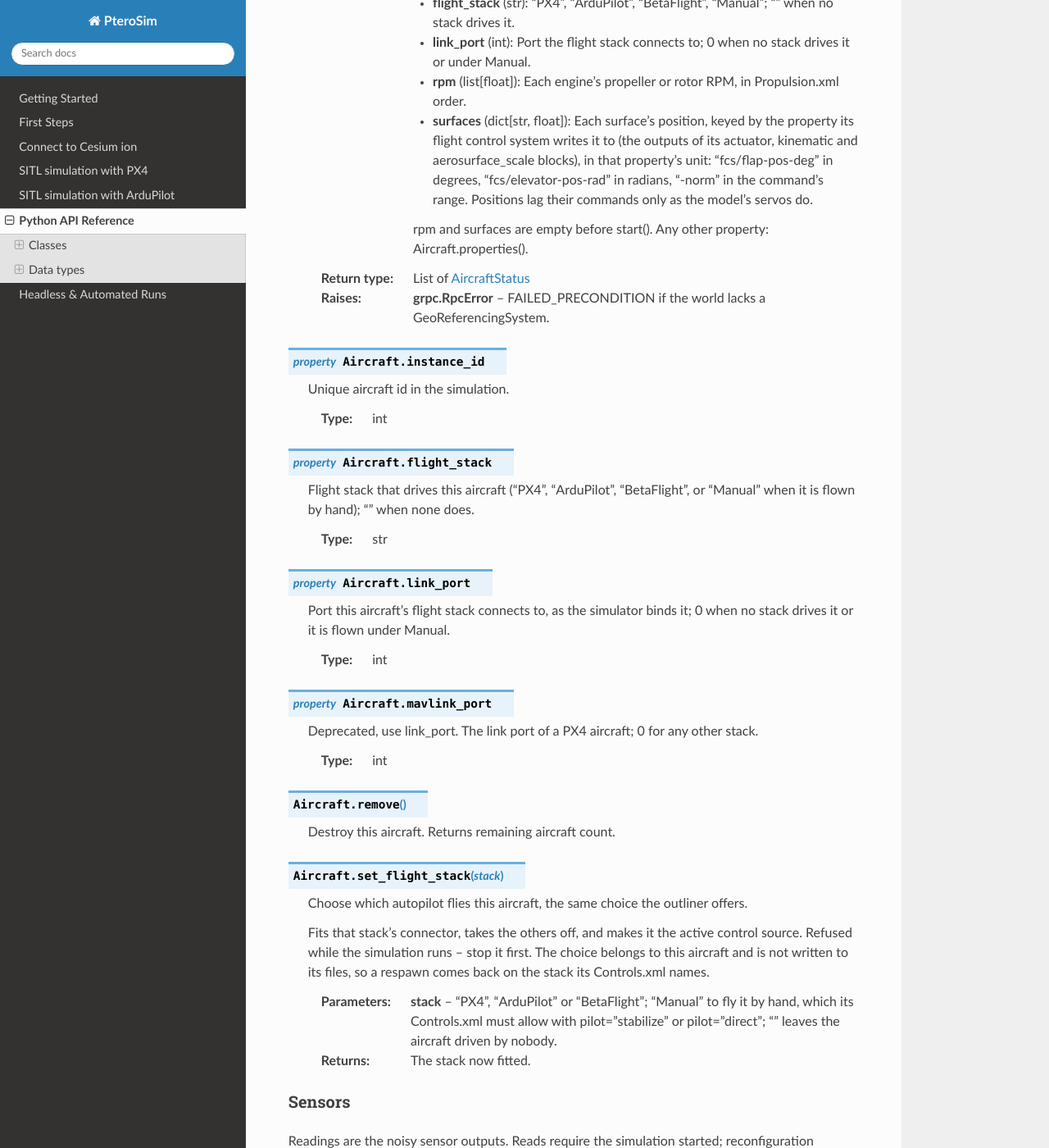
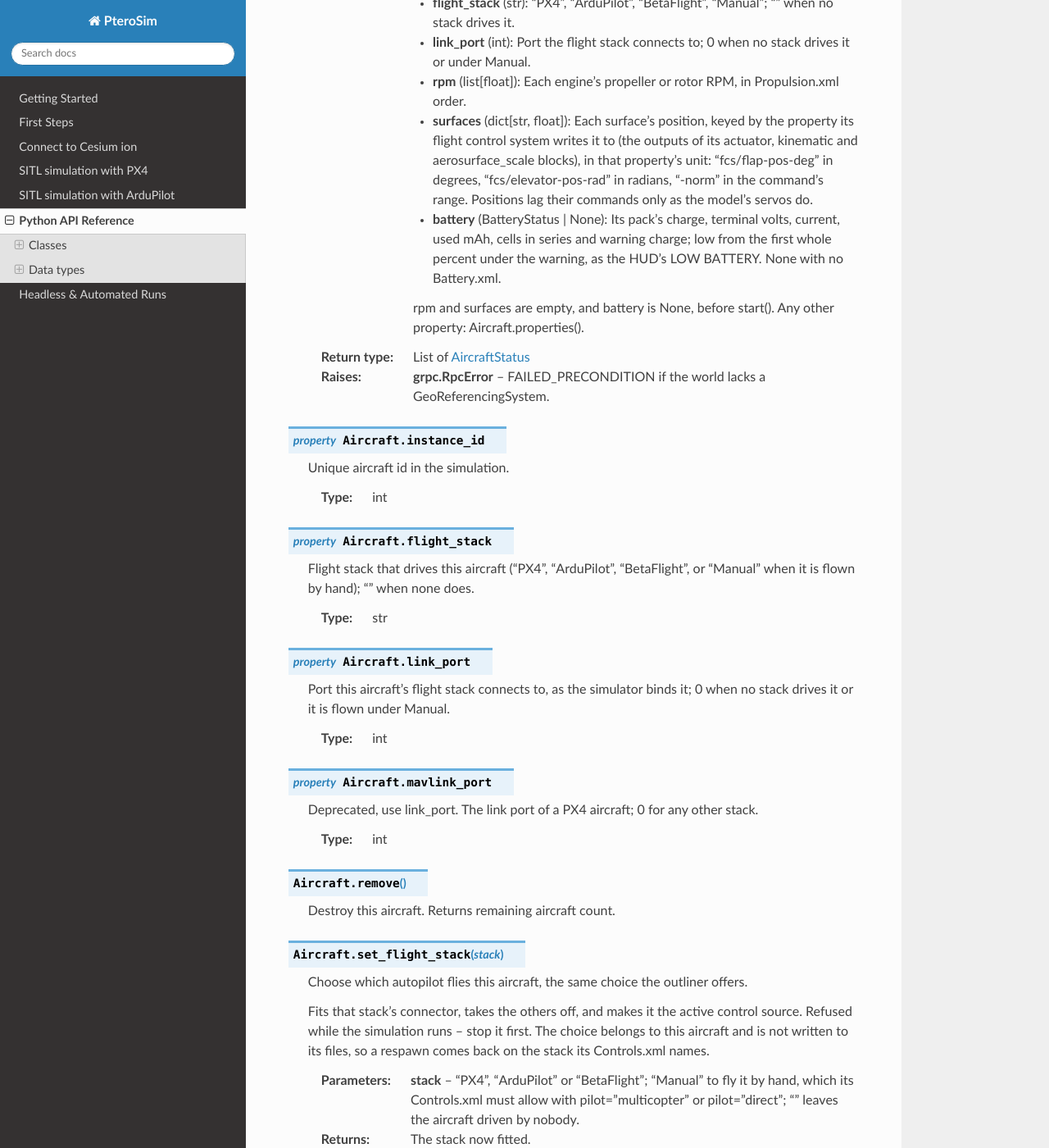
Before and after one commit to AlexanderRex/PteroSimDocs, a Sphinx documentation site: the page built from docs/source/python_api.rst, in a window 1280 px wide and 1400 px high, scrolled down 7222 px. Shown: the whole window at 82% size. Built offline with Sphinx 7.4.7 and the Read the Docs theme 3.1.0, drawn with Linux system fonts in a browser that asks for light colours; some of the changed text lies outside the part shown.

Commit message:
docs: regenerate python_api.rst from SDK 47a61ef02545ad5e0283ce9063c222595f5532dd (#34)

```diff
--- a/docs/source/python_api.rst
+++ b/docs/source/python_api.rst
@@ -330,8 +330,11 @@ Aircraft management
                blocks), in that property's unit: "fcs/flap-pos-deg" in degrees, "fcs/elevator-pos-rad" in
                radians, "-norm" in the command's range. Positions lag their commands only as the model's
                servos do.
-
-             rpm and surfaces are empty before start(). Any other property: Aircraft.properties().
+             - **battery** (BatteryStatus | None): Its pack's charge, terminal volts, current, used mAh, cells in
+               series and warning charge; low from the first whole percent under the warning, as the HUD's LOW
+               BATTERY. None with no Battery.xml.
+
+             rpm and surfaces are empty, and battery is None, before start(). Any other property: Aircraft.properties().
    :rtype: List of AircraftStatus
 
    :raises grpc.RpcError: FAILED_PRECONDITION if the world lacks a GeoReferencingSystem.
@@ -373,7 +376,7 @@ Aircraft management
    not written to its files, so a respawn comes back on the stack its Controls.xml names.
 
    :param stack: "PX4", "ArduPilot" or "BetaFlight"; "Manual" to fly it by hand, which its Controls.xml
-                 must allow with pilot="stabilize" or pilot="direct"; "" leaves the aircraft driven by nobody.
+                 must allow with pilot="multicopter" or pilot="direct"; "" leaves the aircraft driven by nobody.
 
    :returns: The stack now fitted.
 
@@ -1141,6 +1144,31 @@ Values returned by the methods above. You do not construct these.
    .. py:attribute:: description
       :type: str
 
+.. py:class:: BatteryStatus
+
+   A vehicle's pack, as its Battery.xml describes it and its run steps it; AircraftStatus.battery.
+
+   .. py:attribute:: charge_percent
+      :type: float
+
+   .. py:attribute:: volts
+      :type: float
+
+   .. py:attribute:: amps
+      :type: float
+
+   .. py:attribute:: used_mah
+      :type: float
+
+   .. py:attribute:: series
+      :type: int
+
+   .. py:attribute:: warn_percent
+      :type: float
+
+   .. py:attribute:: low
+      :type: bool
+
 .. py:class:: AircraftStatus
 
    Status of a spawned aircraft.
@@ -1219,6 +1247,10 @@ Values returned by the methods above. You do not construct these.
 
    .. py:attribute:: surfaces
       :type: dict[str, float]
+
+   .. py:attribute:: battery
+      :type: BatteryStatus | None
+      :value: None
 
 .. py:class:: IMUReading
 
```
